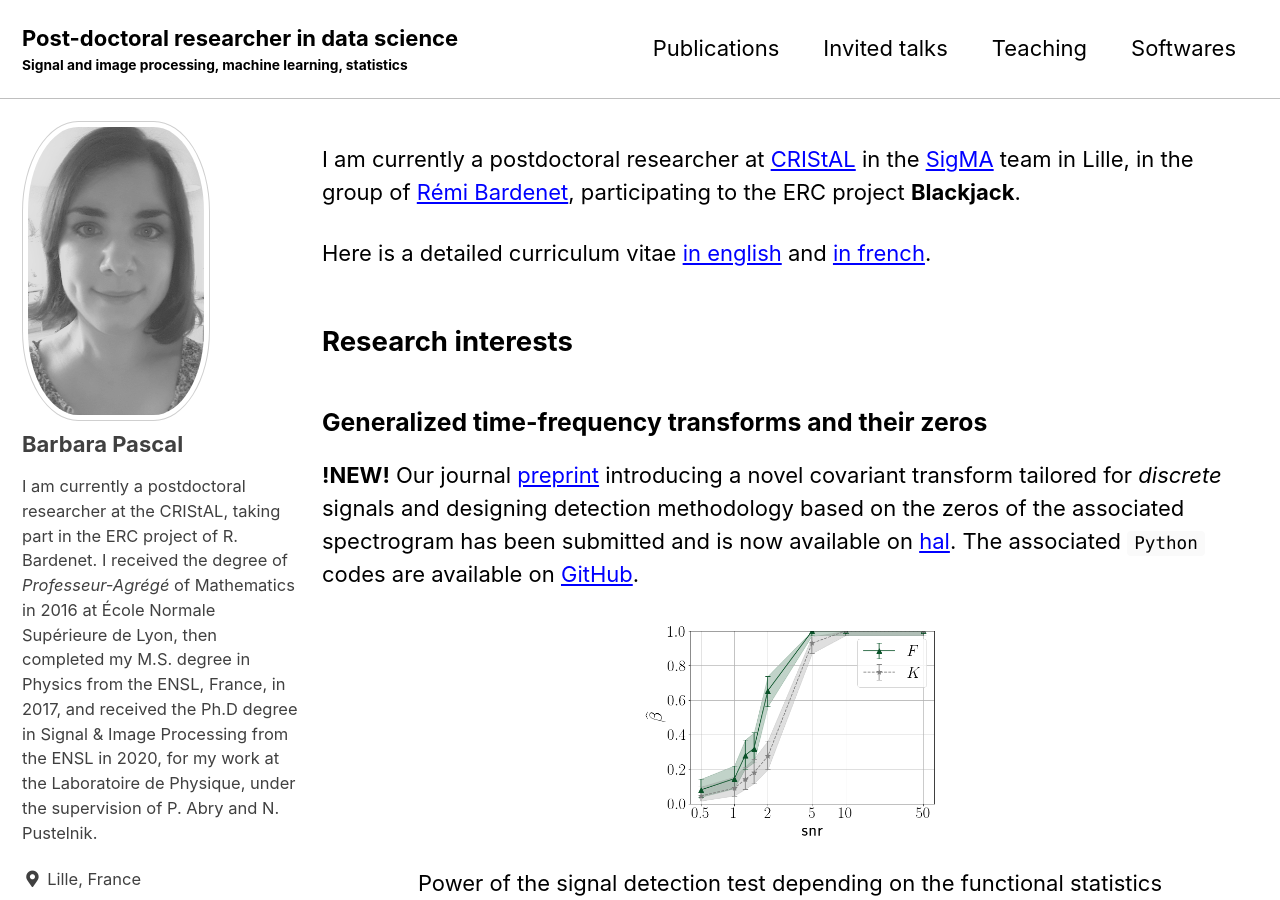
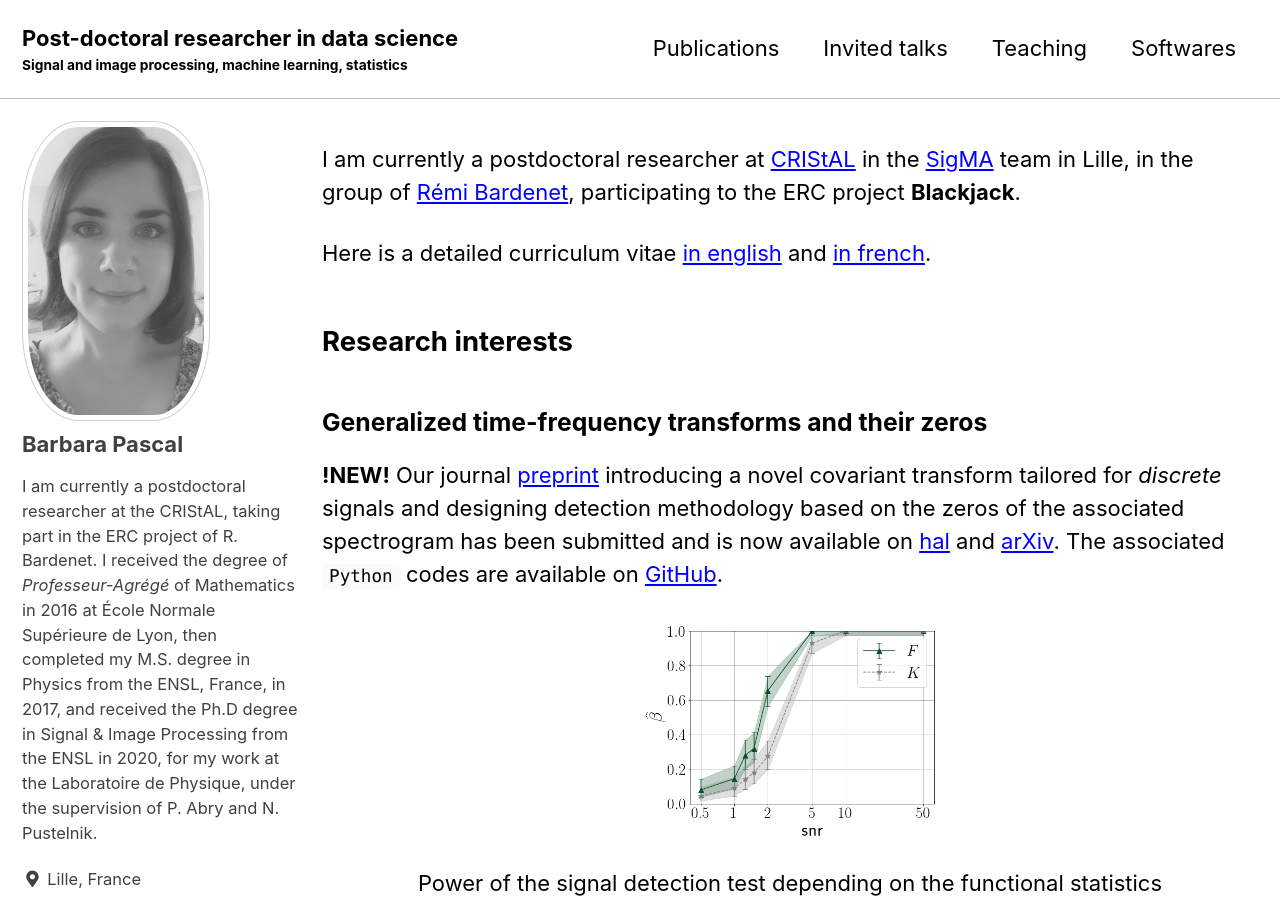
Before and after one commit to bpascal-fr/bpascal-fr.github.io, a Jekyll site: the page built from index.md, in a window 1280 px wide and 900 px high. Built offline with Jekyll 4.4.1, drawn with Linux system fonts in a browser that asks for light colours; cached includes are drawn as plain includes; nearby versions of some CDN libraries; some web fonts are replaced.

Commit message:
reference arxiv

```diff
--- a/index.md
+++ b/index.md
@@ -12,7 +12,7 @@
 
 ### Generalized time-frequency transforms and their zeros
 
-**!NEW!** Our journal [preprint](assets/pdfs/kravchuk_hal.pdf) introducing a novel covariant transform tailored for *discrete* signals and designing detection methodology based on the zeros of the associated spectrogram has been submitted and is now available on [hal](https://hal.archives-ouvertes.fr/hal-03553433/). The associated `Python` codes are available on [GitHub](https://github.com/bpascal-fr/kravchuk-transform-and-its-zeros).
+**!NEW!** Our journal [preprint](assets/pdfs/kravchuk_hal.pdf) introducing a novel covariant transform tailored for *discrete* signals and designing detection methodology based on the zeros of the associated spectrogram has been submitted and is now available on [hal](https://hal.archives-ouvertes.fr/hal-03553433/) and [arXiv](https://arxiv.org/pdf/2202.03835.pdf). The associated `Python` codes are available on [GitHub](https://github.com/bpascal-fr/kravchuk-transform-and-its-zeros).
 
 <div align="middle">
 <img width="300" src="assets/images/power_snr_256_duration_15.png" align="center">
```
